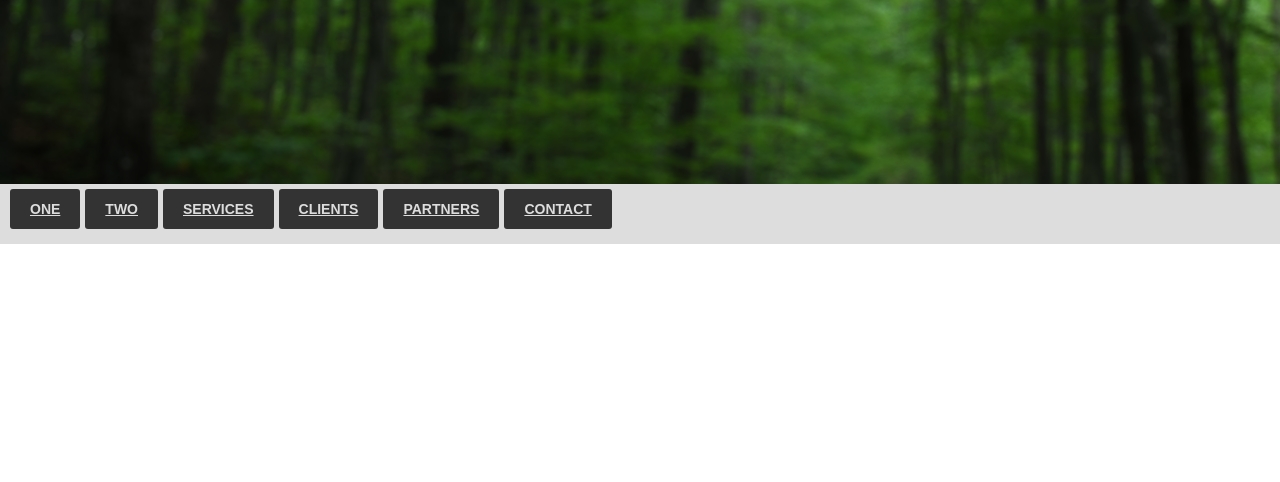
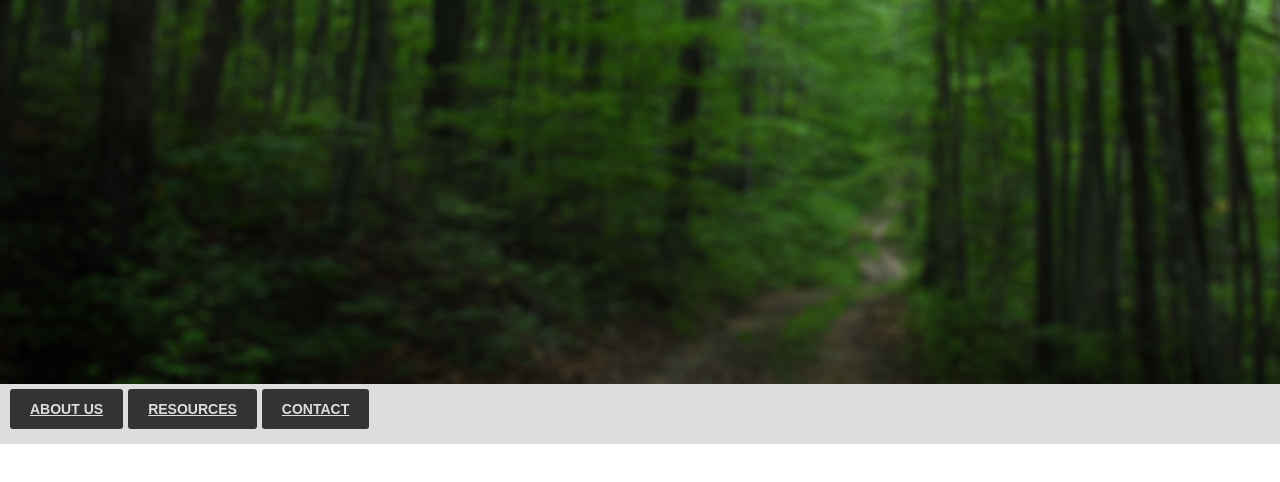
Before and after one commit to s-mcqueen/cccweb, a plain HTML site: page index.html in a window 1280 px wide. Shown: the part 366-848 px from the top of the page. Drawn offline with Linux system fonts and the light colour scheme.

Commit message:
added some mockups with josh!

```diff
--- a/cccstyles.css
+++ b/cccstyles.css
@@ -4,7 +4,7 @@ body{
 
 #background{
     width: 100%;
-    height: 550px;
+    height: 750px;
     background-image: url('forest.png');
     background-attachment: fixed;
 }
@@ -17,7 +17,7 @@ body{
 }
 
 #content{
-    height: 1000px;
+    height: 1600px;
     width: 100%;
 }
 
@@ -58,6 +58,11 @@ body{
     color:#fff;
     background:#111; }
 
+#nav-container{
+
+}
+
+
 .titles{
     margin: 0px;
     font-family: georgia;
--- a/index.html
+++ b/index.html
@@ -14,17 +14,17 @@
     </div>
     <div id="content">
         <div id="sticky_nav">
-            <div class="demo_container">
+            <div class="nav-container">
                 <ul>
-                    <li><a href="#">ONE</a></li>
-                    <li><a href="#">TWO</a></li>
-                    <li><a href="#">SERVICES</a></li>
-                    <li><a href="#">CLIENTS</a></li>
-                    <li><a href="#">PARTNERS</a></li>
+                    <li><a href="#">ABOUT US</a></li>
+                    <li><a href="#">RESOURCES</a></li>
                     <li><a href="#">CONTACT</a></li>
                 </ul>
             </div>
         </div>
+
+
+
 
     </div>
 
```
Also changed, not shown: first_mockup.png (added), 1 other file.
